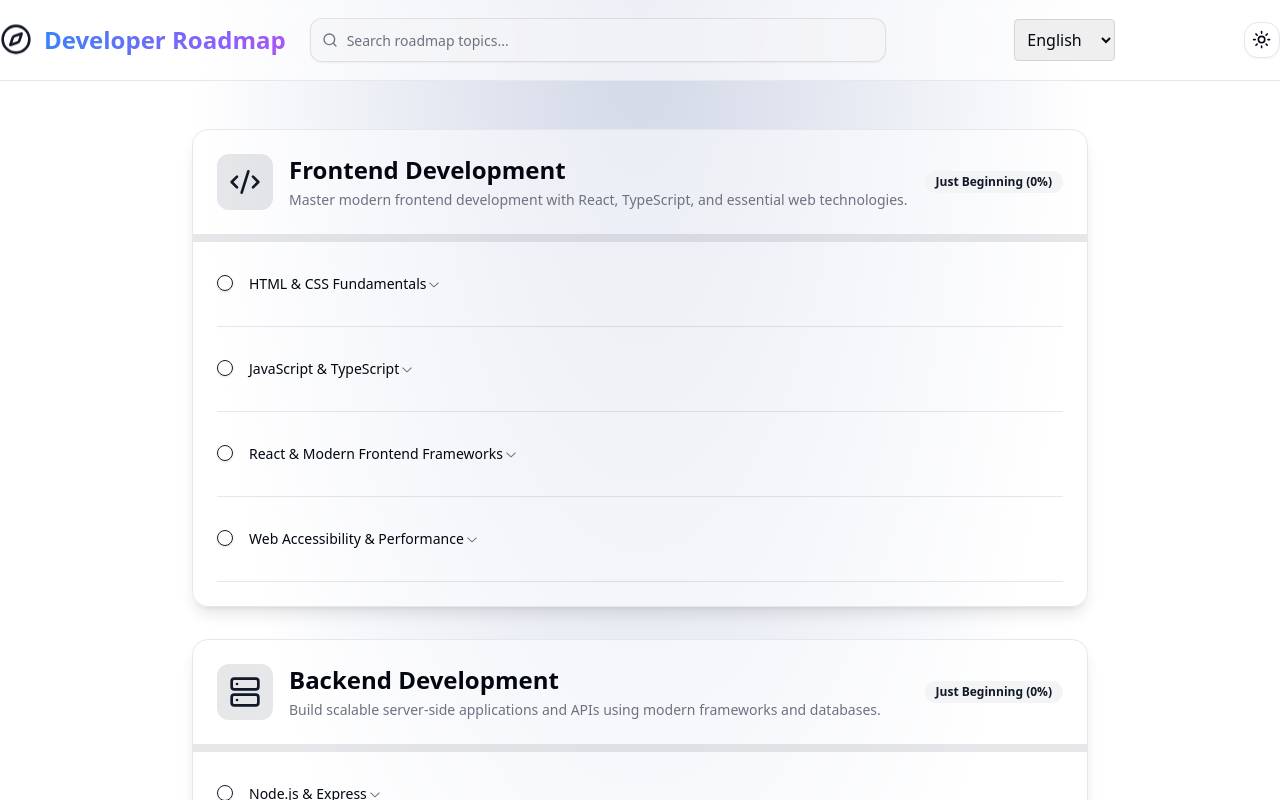
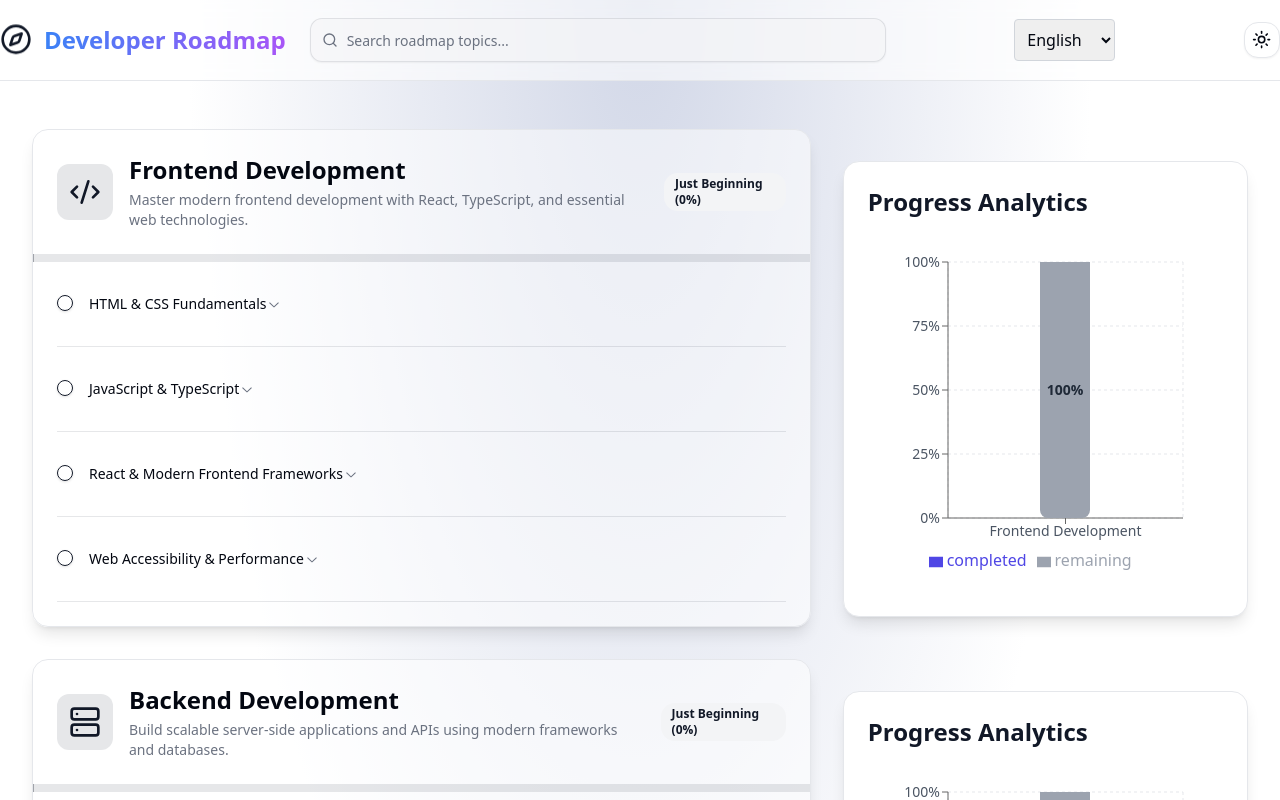
Before and after one commit to priyansh-69/Developers-Roadmap-Application, a React (Vite) app: page / in a window 1280 px wide. Shown: the top 800 px of the page. Built offline with nearby package versions, Linux system fonts and the light colour scheme.

Commit message:
Updated Roadmap and added ProgressAnalytics component

```diff
--- a/package.json
+++ b/package.json
@@ -55,7 +55,7 @@
     "react-hook-form": "^7.53.0",
     "react-i18next": "^15.4.1",
     "react-resizable-panels": "^2.1.3",
-    "recharts": "^2.12.7",
+    "recharts": "^2.15.1",
     "sonner": "^1.5.0",
     "tailwind-merge": "^2.5.2",
     "tailwindcss-animate": "^1.0.7",
--- a/src/App.tsx
+++ b/src/App.tsx
@@ -1,18 +1,20 @@
+// src/App.tsx
 import { useState, useEffect } from 'react';
+import { ThemeProvider } from 'next-themes';
 import { useTranslation } from 'react-i18next';
-import { ThemeProvider } from 'next-themes';
-import { Compass } from 'lucide-react';
 
 import { SearchBar } from '@/components/SearchBar';
 import { LanguageSelector } from '@/components/LanguageSelector';
 import { ThemeToggle } from '@/components/ThemeToggle';
 import { RoadmapCard } from '@/components/Roadmap/RoadmapCard';
 import { getRoadmapData } from '@/data/getRoadmapData';
+import { Compass } from 'lucide-react';
+import { ProgressAnalytics } from '@/components/ProgressAnalytics';
 
 function App() {
   const { t, i18n } = useTranslation();
 
-  // Build the data initially
+  // Build the roadmap data using the current language
   const [sections, setSections] = useState(() => getRoadmapData(t));
 
   // Rebuild data whenever the language changes
@@ -22,6 +24,7 @@ function App() {
 
   const [searchQuery, setSearchQuery] = useState('');
 
+  // Filter sections based on search
   const filteredSections = sections.filter((section) => {
     const lowerQuery = searchQuery.toLowerCase();
     return (
@@ -35,6 +38,7 @@ function App() {
     );
   });
 
+  // This function updates a section's progress (0-100) based on steps completed
   const handleProgressUpdate = (sectionId: string, progress: number) => {
     setSections((prev) =>
       prev.map((section) =>
@@ -46,10 +50,13 @@ function App() {
   return (
     <ThemeProvider attribute="class" defaultTheme="system">
       <div className="min-h-screen bg-background bg-[radial-gradient(ellipse_at_top,_var(--tw-gradient-stops))] from-blue-900/20 via-background to-background">
+
+        {/* Header */}
         <header className="sticky top-0 z-50 w-full border-b bg-background/95 backdrop-blur supports-[backdrop-filter]:bg-background/60">
           <div className="container flex h-20 items-center">
             <div className="flex items-center gap-3 mr-6">
               <Compass className="h-8 w-8 text-primary animate-float" />
+              {/* Always in English */}
               <h1 className="text-2xl font-bold bg-clip-text text-transparent bg-gradient-to-r from-blue-500 to-purple-500">
                 {t('appName')}
               </h1>
@@ -62,17 +69,39 @@ function App() {
           </div>
         </header>
 
+        {/* Main Content */}
         <main className="container py-12 px-4 sm:px-6 lg:px-8">
-          <div className="max-w-4xl mx-auto space-y-8">
-            {filteredSections.map((section, index) => (
+          <div className="space-y-8">
+            {filteredSections.map((section, index) => {
+              // Build data array for just this one section
+              const completed = section.progress || 0;
+              const remaining = 100 - completed;
+              const data = [
+                {
+                  section: section.title,
+                  completed,
+                  remaining,
+                },
+              ];
+
+              return (
                 <div
                   key={section.id}
-                className="animate-slide-up"
+                  className="animate-slide-up flex flex-col lg:flex-row gap-8 items-start"
                   style={{ animationDelay: `${index * 0.1}s` }}
                 >
+                  {/* Left: Roadmap Card */}
+                  <div className="flex-1">
                     <RoadmapCard section={section} onProgressUpdate={handleProgressUpdate} />
                   </div>
-            ))}
+
+                  {/* Right: Chart for This Section */}
+                  <div className="w-full lg:w-1/3">
+                    <ProgressAnalytics data={data} />
+                  </div>
+                </div>
+              );
+            })}
           </div>
         </main>
       </div>
--- /dev/null
+++ b/src/components/ProgressAnalytics.tsx
@@ -0,0 +1,71 @@
+// src/components/ProgressAnalytics.tsx
+
+import {
+  BarChart,
+  Bar,
+  XAxis,
+  YAxis,
+  Tooltip,
+  ResponsiveContainer,
+  Legend,
+  CartesianGrid,
+  LabelList,
+} from 'recharts';
+
+interface SectionData {
+  section: string;
+  completed: number;
+  remaining: number;
+}
+
+interface ProgressAnalyticsProps {
+  data: SectionData[];
+}
+
+export function ProgressAnalytics({ data }: ProgressAnalyticsProps) {
+  return (
+    <div className="mt-8 p-6 border rounded-lg bg-white shadow-lg">
+<h2 className="text-2xl font-bold mb-6 text-gray-900">Progress Analytics</h2>
+<ResponsiveContainer width="100%" height={350}>
+        <BarChart data={data} margin={{ top: 20, right: 40, left: 20, bottom: 20 }}>
+          <CartesianGrid strokeDasharray="3 3" stroke="#e5e7eb" />
+          <XAxis dataKey="section" tick={{ fontSize: 14, fill: '#4B5563' }} />
+          <YAxis
+            domain={[0, 100]}
+            tickFormatter={(tick) => `${tick}%`}
+            tick={{ fontSize: 14, fill: '#4B5563' }}
+          />
+          <Tooltip
+            contentStyle={{ backgroundColor: '#F9FAFB', border: 'none', borderRadius: 8 }}
+            formatter={(value: number, name: string) => `${value}% ${name}`}
+          />
+          <Legend />
+
+          {/* Completed portion */}
+          <Bar dataKey="completed" stackId="progressStack" fill="#4f46e5" barSize={50} radius={[8, 8, 0, 0]}>
+            <LabelList
+              dataKey="completed"
+              position="inside"
+              fill="#ffffff"
+              fontSize={14}
+              fontWeight="bold"
+              formatter={(val: number) => (val > 0 ? `${val}%` : '')}
+            />
+          </Bar>
+
+          {/* Remaining portion */}
+          <Bar dataKey="remaining" stackId="progressStack" fill="#9ca3af" barSize={50} radius={[0, 0, 8, 8]}>
+            <LabelList
+              dataKey="remaining"
+              position="inside"
+              fill="#1f2937"
+              fontSize={14}
+              fontWeight="bold"
+              formatter={(val: number) => (val > 0 ? `${val}%` : '')}
+            />
+          </Bar>
+        </BarChart>
+      </ResponsiveContainer>
+    </div>
+  );
+}
--- a/src/components/Roadmap/RoadmapCard.tsx
+++ b/src/components/Roadmap/RoadmapCard.tsx
@@ -36,6 +36,7 @@ export function RoadmapCard({ section, onProgressUpdate }: RoadmapCardProps) {
 
   return (
     <div className="rounded-2xl border bg-card/50 text-card-foreground shadow-lg backdrop-blur-xl gradient-border transition-all duration-300 hover:shadow-xl hover:shadow-primary/5">
+
       {/* Header */}
       <div className="flex flex-col sm:flex-row items-start sm:items-center gap-4 p-6">
         <div className="flex items-center gap-4 w-full sm:w-auto">
```
Also changed, not shown: 1 other file (tests, documents, lock files or other folders). Lines whose indentation alone changed are shown as unchanged.
